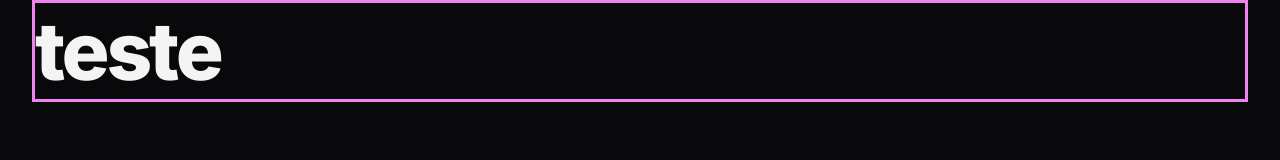
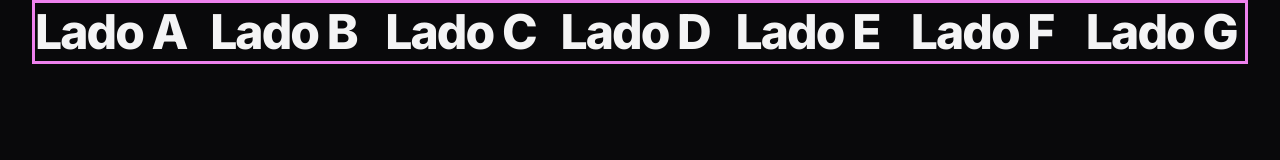
Before and after one commit to artfrc/Landing-page-Zingen, a plain HTML site: page index.html in a window 1280 px wide. Drawn offline with Linux system fonts and the light colour scheme.

Commit message:
add utility class

```diff
--- a/index.html
+++ b/index.html
@@ -14,8 +14,15 @@
 </head>
 <body>
   <header>
-    <div class="container">
-      <h1>teste</h1>
+    <div class="container even-columns">
+      <h2>Lado A</h2>
+      <h2>Lado B</h2>
+      <h2>Lado C</h2>
+      <h2>Lado D</h2>
+      <h2>Lado E</h2>
+      <h2>Lado F</h2>
+      <h2>Lado G</h2>
+
     </div>
   </header>
   </div>
--- a/styles/global.css
+++ b/styles/global.css
@@ -30,6 +30,10 @@
   --fs-lg: 1.25rem;
   --fs-xl: 1.5rem;
   --fs-2xl: 2.5rem;
+
+  --py-base: 1rem;
+  --py-lg: 1.5rem;
+  --py-xl: 3rem;
 
   --px-lg: 1.5rem;
 }
@@ -80,6 +84,10 @@ ul[role="list"] {
     --fs-xl: 3rem;
     --fs-2xl: 5rem;
 
+    --py-base: 1.5rem;
+    --py-lg: 2.5rem;
+    --py-xl: 5rem;
+
     --px-lg: 2rem;
   }
 }
--- a/styles/utility.css
+++ b/styles/utility.css
@@ -1,3 +1,21 @@
+.py-base {
+  padding-block: var(--py-base);
+}
+
+.py-lg {
+  padding-block: var(--py-lg);
+}
+
+.py-xl {
+  padding-block: var(--py-xl);
+}
+
+.px-lg {
+  padding-inline: var(--px-lg);
+}
+
+
+
 .container {
   --max-width: 375px;
   width: min(var(--max-width), 100% - var(--px-lg) * 2);
@@ -5,8 +23,26 @@
   border: solid violet;
 }
 
+.desktop-only {
+  display: none;
+}
+
+.even-columns {
+  display: grid;
+  gap: 1rem;
+}
+
 @media(width >= 80em) {
   .container {
     --max-width: 80rem;
   }
+
+  .desktop-only {
+    display: initial;
+  }
+
+  .even-columns {
+    grid-auto-flow: column;
+    grid-auto-columns: 1fr;
+  }
 }
```
